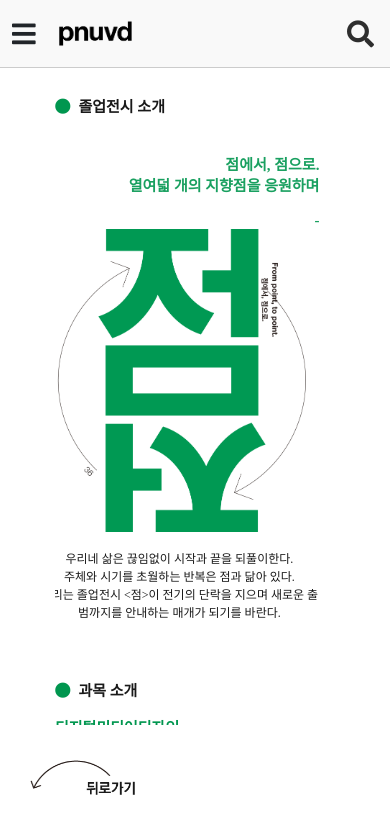
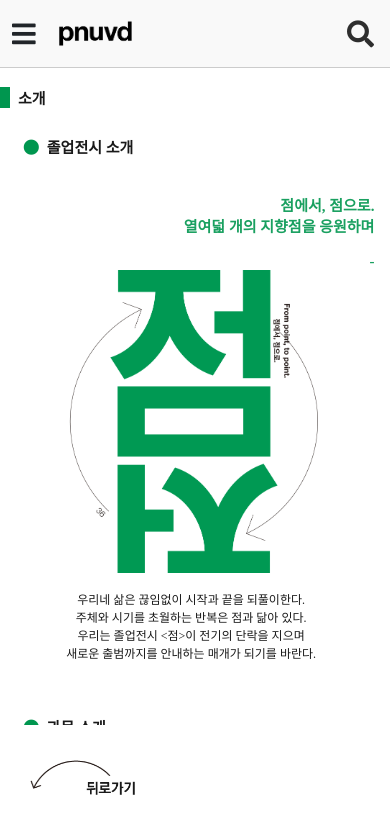
Before and after one commit to NPclown/pusan-visual-design-exhibition-site, a React (Create React App) app: page /about in a window 390 px wide. Shown: the top 834 px of the page. Built offline with nearby package versions, Linux system fonts and the light colour scheme; a web font is replaced by a local one.

Commit message:
모바일 1차 구현 완료

```diff
--- a/src/assets/font.css
+++ b/src/assets/font.css
@@ -211,9 +211,6 @@
 
 
 .font-s15-w5-w9{
-
-    width: 320px;
-    height: 42px;
     font-family: KoPubDotum;
     font-size: 15px;
     font-weight: 500;
@@ -222,7 +219,6 @@
     line-height: 1.39;
     letter-spacing: -0.31px;
     color: #ffffff;
-
 }
 
 .font-s15-w7-b9{
--- a/src/assets/guestpage.css
+++ b/src/assets/guestpage.css
@@ -163,5 +163,6 @@
         float:right;
         margin-right : -45px;
         margin-top : 17px;
+        line-height: 13px !important;
     }
 }
--- a/src/assets/introducepage.css
+++ b/src/assets/introducepage.css
@@ -93,13 +93,35 @@
 
 }
 @media screen and (max-width: 500px){
+    .intro-graduate {
+        height: 550px;
+        margin-left : 6vw;
+        margin-bottom: 30px;
+    }
 
+    .intro-course {
+        margin-bottom: 185px;
+        margin-left : 6vw;
+    }
+
+    .intro-professor {
+        margin-bottom: 185px;
+        margin-left : 6vw;
+    }
+
+    .intro-commission{
+        margin-bottom: 185px;
+        margin-left : 6vw;
+    }
+
+    .intro-graduate-left{
+        float: none;
+    }
     .intro-course-content{
         display: grid;
         grid-template-columns: repeat(1, 278px);
         grid-gap: 29.3px;
         font-size:12px !important;
-
     }
     .intro-professor-content{
         display: grid;
@@ -119,6 +141,7 @@
     .intro2{
         font-size: 12px!important;
         text-align: center;
+        word-break: break-all;
     }
     .intro3{
         font-size:12px !important;
@@ -155,7 +178,6 @@
         margin-top: 2vh;
     }
     .intro-title2 {
-        margin-top:-33vh;
         margin-bottom: 1vh;
     }
     .intro-respond-font{
@@ -194,4 +216,8 @@
         margin-bottom: 191px;
         bottom: 23vh;
     }
+
+    .intro-course {
+        margin-bottom: 35vh;
+    }
 }
--- a/src/assets/main.css
+++ b/src/assets/main.css
@@ -282,11 +282,6 @@ a {
 
 
 @media screen and (max-width: 720px) {
-    .mobile-content{
-
-        max-width: 250px;
-        min-width: 280px !important;
-    }
     .App {
         width : 100%;
         min-width: 320px;
@@ -585,4 +580,11 @@ a {
         margin-left : auto;
         margin-right : auto;
     }
+
+    .mobile_main_sub {
+        float : right;
+        font-weight: bold !important;
+        line-height: 26px !important;
+        margin-right: 2vw;
+    }
 }
--- a/src/assets/profiledetailpage.css
+++ b/src/assets/profiledetailpage.css
@@ -84,4 +84,8 @@
         height: 208px;
         background-image: linear-gradient(to bottom, rgba(255, 255, 255, 0), #000000);
     }
+
+    .detail-left {
+        display: none;
+    }
 }
--- a/src/components/Title/Title.js
+++ b/src/components/Title/Title.js
@@ -20,6 +20,13 @@ const Title = (props) =>{
             <div className="title-mobile">
                 <div className={props.mobile_main ? "title-main-mobile font-s15-w7-b9" : ""}>
                     {props.mobile_main}
+                    {
+                        props.mobile_main_sub ? (
+                            <span className="mobile_main_sub font-s9-w5-b9">
+                                {props.mobile_main_sub}
+                            </span>
+                        ) : ("")
+                    }
                 </div>
                 <div className={props.mobile_sub ? "title-sub-mobile font-s12-w5-b5" : ""}>
                     {
--- a/src/pages/Graduate.js
+++ b/src/pages/Graduate.js
@@ -42,7 +42,7 @@ const Graduate = (props) => {
       ):(
         state.state?(
           <div className = "content">
-          <Title sub={["프로필을 클릭하거나 이름을 검색하여 원하는 분의 작품을 볼 수 있습니다."]}></Title>
+          <Title sub={["프로필을 클릭하거나 이름을 검색하여 원하는 분의 작품을 볼 수 있습니다."]} mobile_main={"프로필"} mobile_sub={['프로필을 클릭하면 해당 학생의 작품을 볼 수 있습니다.']}></Title>
           <div className = "profile-row">{
                   state.data.map((person, index) => {
                     return(
--- a/src/pages/GraduateDetail.js
+++ b/src/pages/GraduateDetail.js
@@ -35,7 +35,7 @@ const GraduateDetail = (props)=>{
         <div className ="App">
           <Header state="프로필"></Header>
           <div className ="content">
-            <Title sub={["작품을 클릭하면 해당 작품으로 이동됩니다."]}></Title>
+            <Title sub={["작품을 클릭하면 해당 작품으로 이동됩니다."]} mobile_main={state.data.name} mobile_main_sub ={state.data.description} mobile_sub={['작품을 클릭하면 해당학생의 작품을 볼 수 있습니다.']}></Title>
             <div className="detail">
               <div className="detail-left">
                 <div className="detail-name font-s26-w7-g9">
--- a/src/pages/Introduce.js
+++ b/src/pages/Introduce.js
@@ -13,7 +13,8 @@ const Introduce = (props) =>{
         <div className ="App">
           <Header state="소개"></Header>
             <div className = "content mobile-content">
-                <Title></Title>
+                <Title mobile_main={"소개"}></Title>
+
                 <div className="intro-graduate">
                     <div className="intro1 font-s26-w7-b9 intro-title">
                     <i className="fas fa-circle intro-circle2"></i>
@@ -33,7 +34,7 @@ const Introduce = (props) =>{
                             <div className="intro2 intro-graduate-comment font-s18-w5-b9">
                                 우리네 삶은 끊임없이 시작과 끝을 되풀이한다. <br/>
                                 주체와 시기를 초월하는 반복은 점과 닮아 있다. <br/>
-                                우리는 졸업전시 &lt;점&gt;이 전기의 단락을 지으며 새로운 출범까지를 안내하는 매개가 되기를 바란다.
+                                우리는 졸업전시 &lt;점&gt;이 전기의 단락을 지으며 <br/>새로운 출범까지를 안내하는 매개가 되기를 바란다.
                             </div>
                         </div>
 
```
